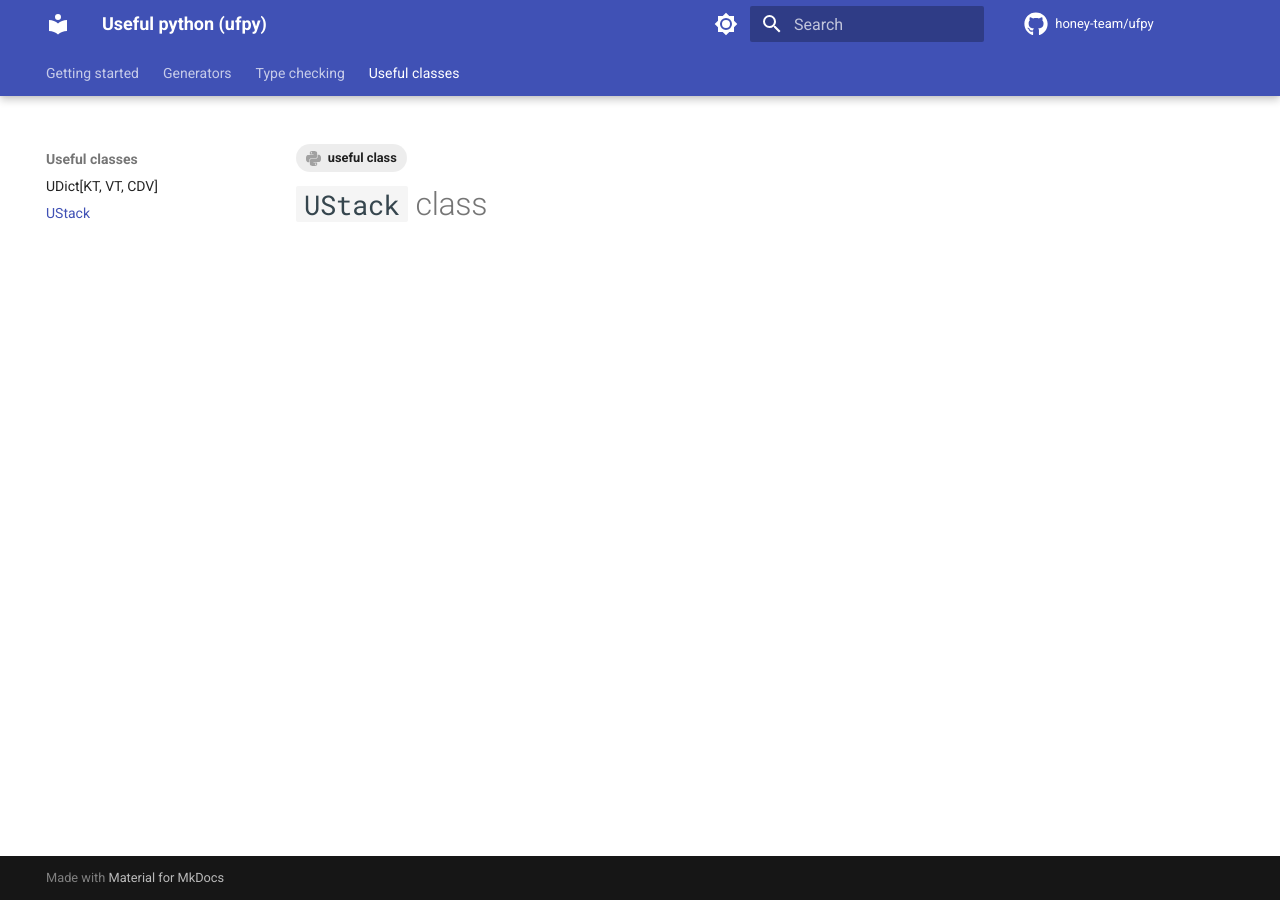
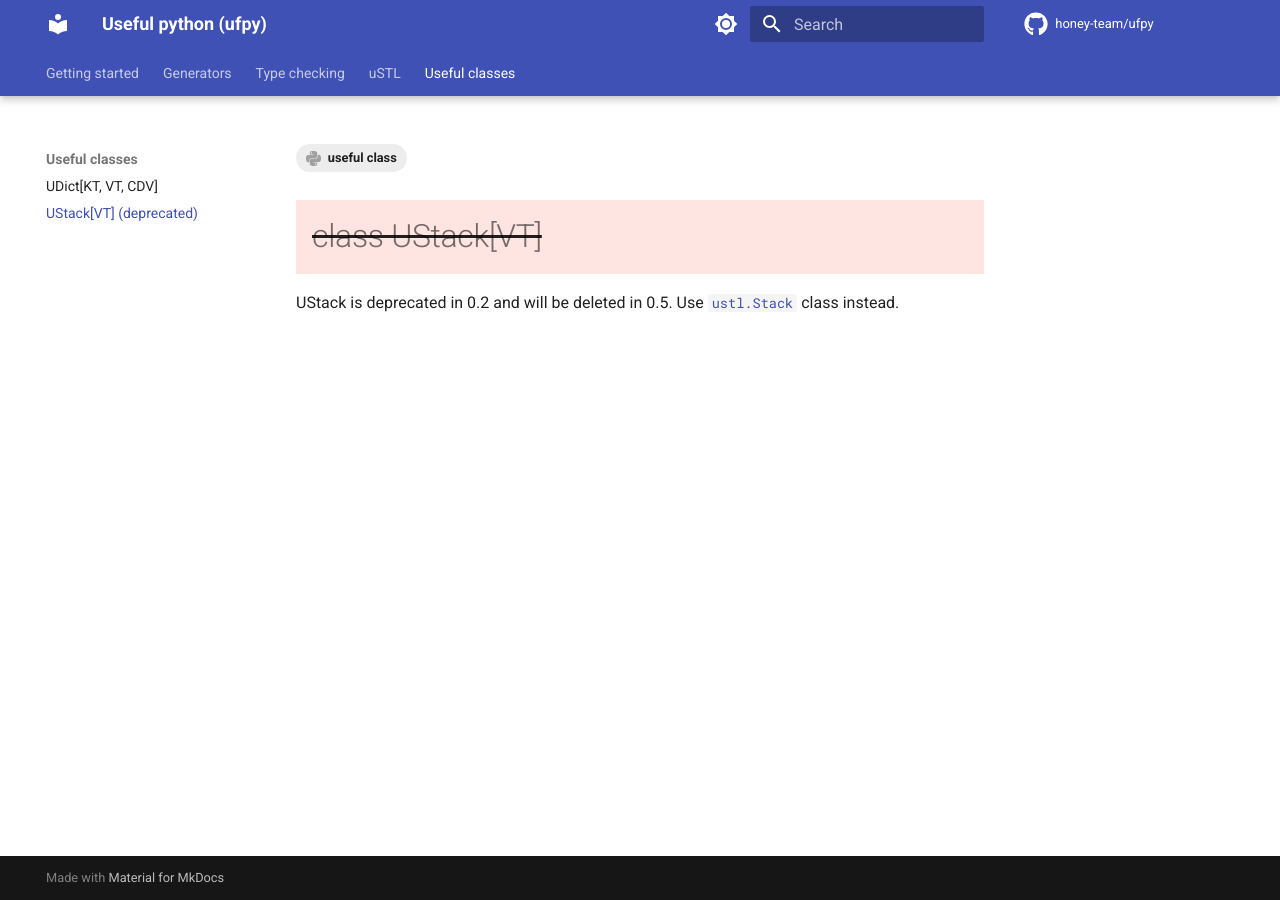
Before and after one commit to honey-team/ufpy-website, an MkDocs documentation site: the page built from docs/useful_classes/ustack.md, in a window 1280 px wide. Built offline with MkDocs 1.6.1 and Material for MkDocs 9.7.7, drawn with Linux system fonts in a browser that asks for light colours; comment, search, counter and statistics services are not loaded; the version menu is left out.

Commit message:
Stack: deprecations + create USTL dir

```diff
--- a/docs/useful_classes/ustack.md
+++ b/docs/useful_classes/ustack.md
@@ -1,8 +1,12 @@
 ---
-title: UStack
+title: UStack[VT] (deprecated)
 
 tags:
   - useful class
 ---
 
-# `UStack` class
+{--
+# class UStack[VT]
+--}
+
+UStack is deprecated in 0.2 and will be deleted in 0.5. Use [`ustl.Stack`](../uSTL/stack.md) class instead.
--- a/mkdocs.yml
+++ b/mkdocs.yml
@@ -27,6 +27,7 @@ theme:
       typec: material/code-braces
       info: octicons/info-16
       useful: simple/python
+      ustl: material/language-cpp
   palette:
     - media: "(prefers-color-scheme: light)"
       scheme: default
@@ -45,6 +46,7 @@ extra:
     information: info
     useful class: useful
     useful feature: useful
+    uSTL: ustl
   version:
     provider: mike
 
@@ -62,6 +64,7 @@ markdown_extensions:
       line_spans: __span
       use_pygments: true
       pygments_lang_class: true
+  - pymdownx.critic
   - pymdownx.details
   - pymdownx.inlinehilite
   - pymdownx.snippets
```
Also changed, not shown: docs/uSTL/stack.md (added, +8 -0 lines).
